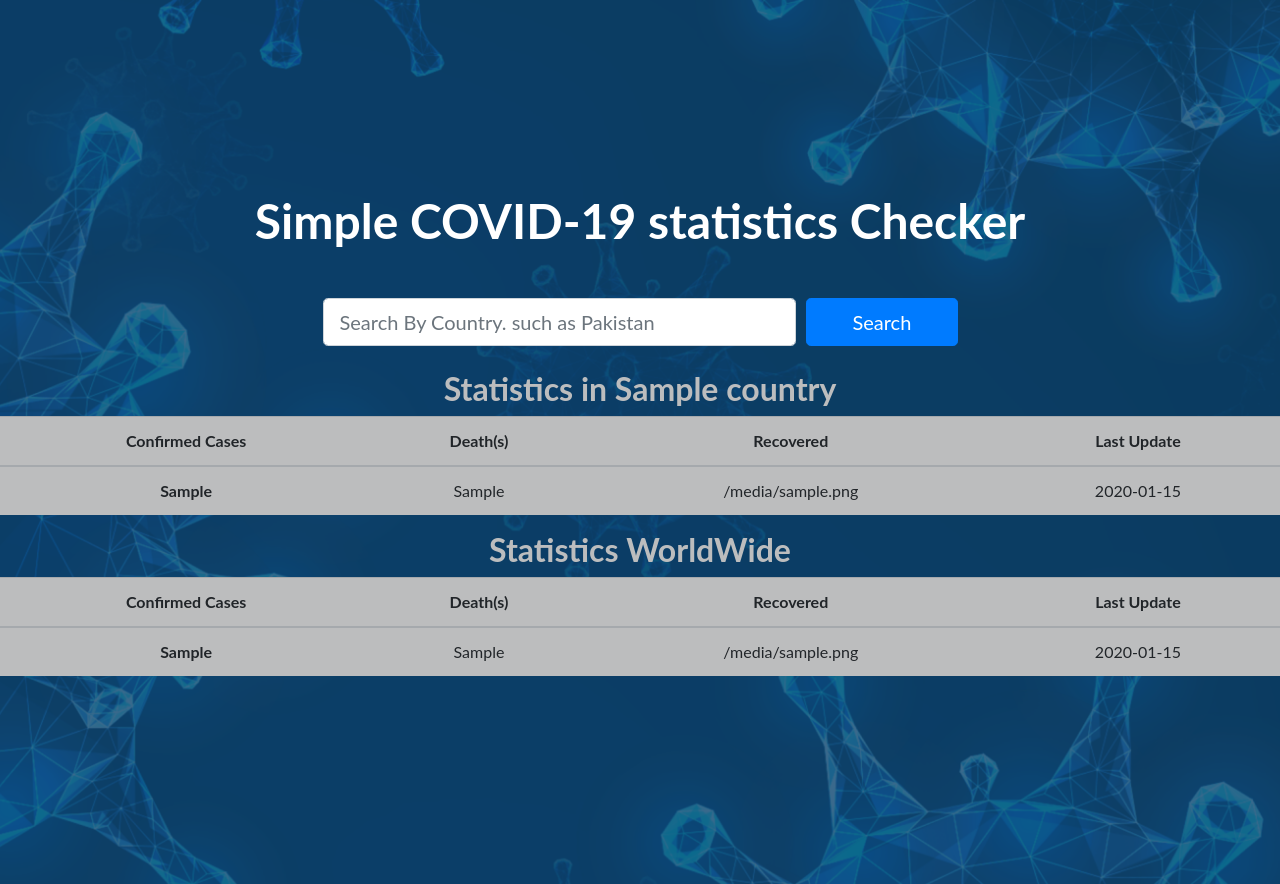
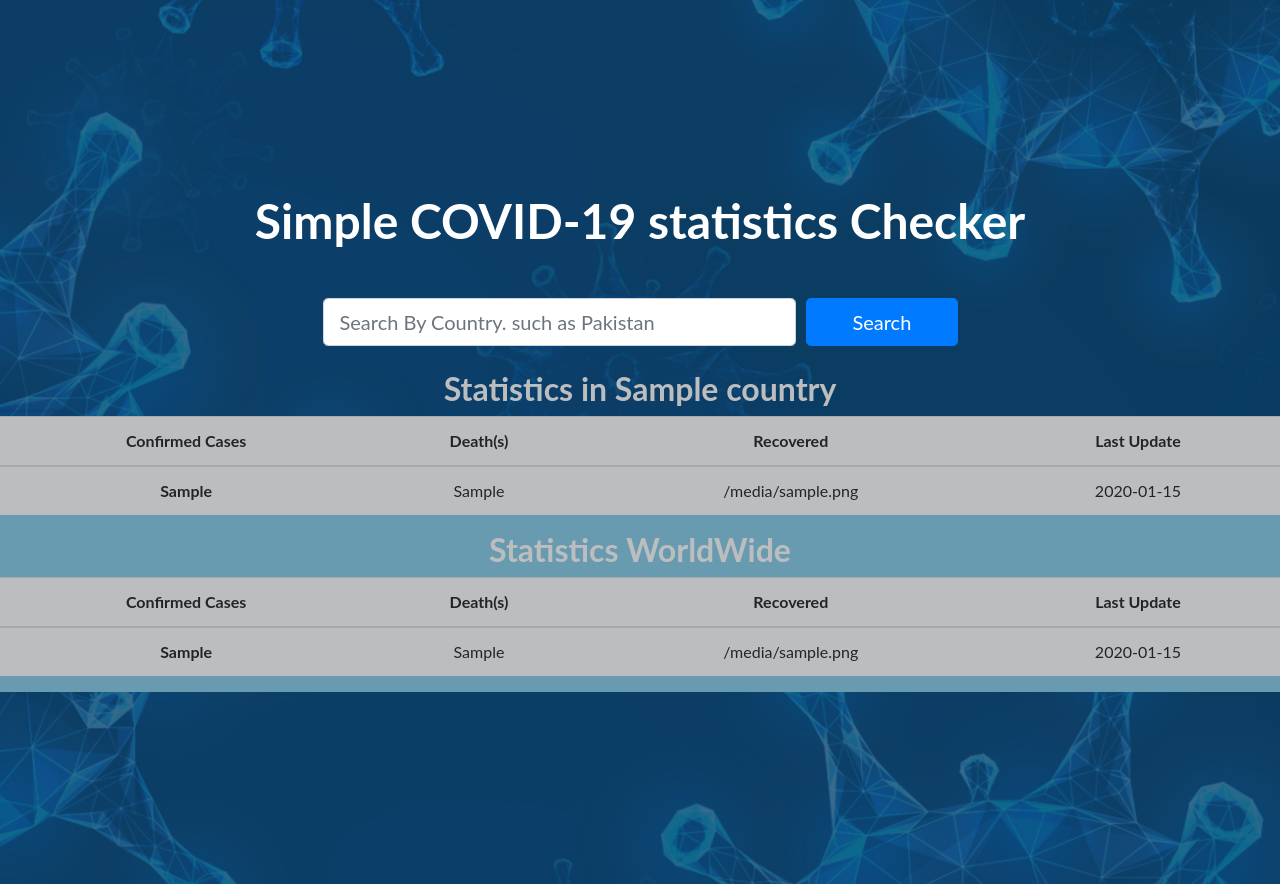
Before and after one commit to NoumanHere/COVID-19-Using-Django, a Django app: template templates/Results.html in a window 1280 px wide. Run offline with Django 3.2, Linux system fonts and the light colour scheme; the template is opened without the code that fills it: most values are stand-ins (such as "Sample title", 1, 10 or a date in 2020); some libraries are stand-ins or nearby versions.

Commit message:
Updated Table view

```diff
--- a/templates/Results.html
+++ b/templates/Results.html
@@ -2,6 +2,7 @@
 {% block content %}
 
 <h2>Statistics in {{ country }}</h2>
+<div style="overflow-x:auto; background:skyblue">
   <table style="background: white" class="table table-hover">
     <thead>
       <tr>
@@ -41,4 +42,5 @@
 
     </tbody>
   </table>
+ </div>
 {% endblock %}
```
Lines whose indentation alone changed are shown as unchanged.
